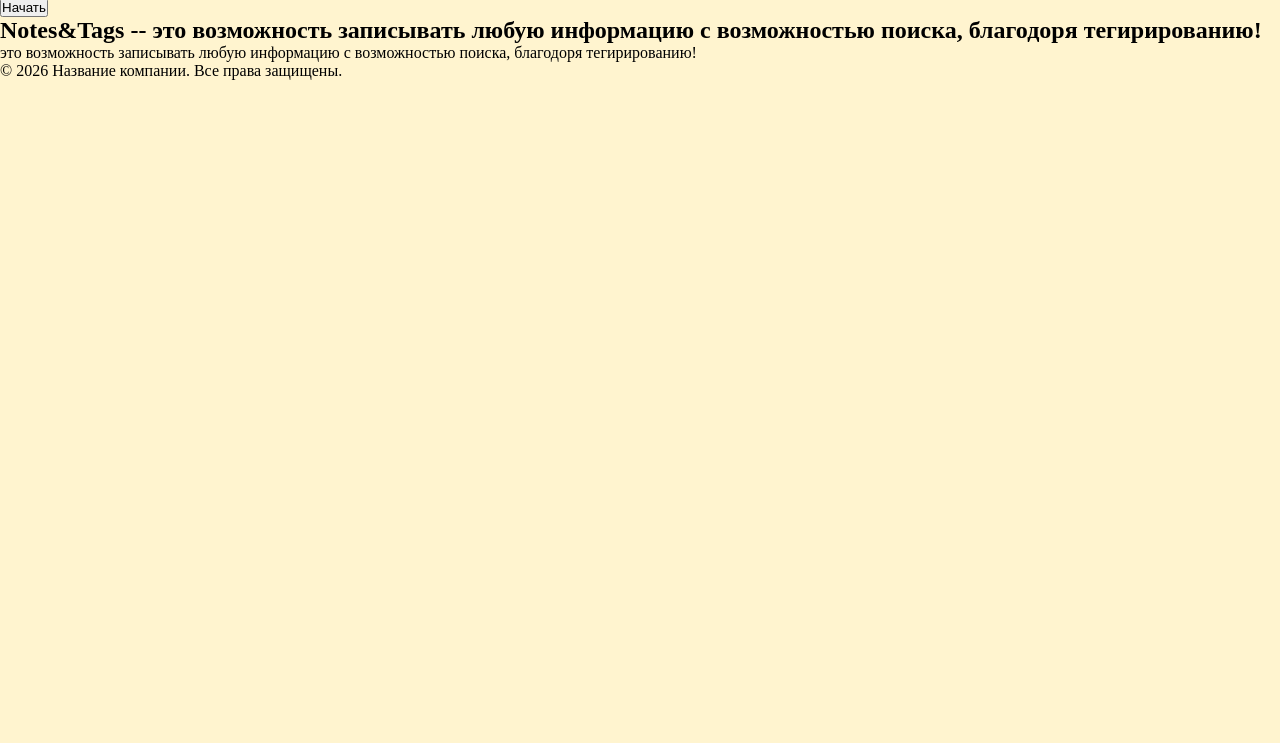
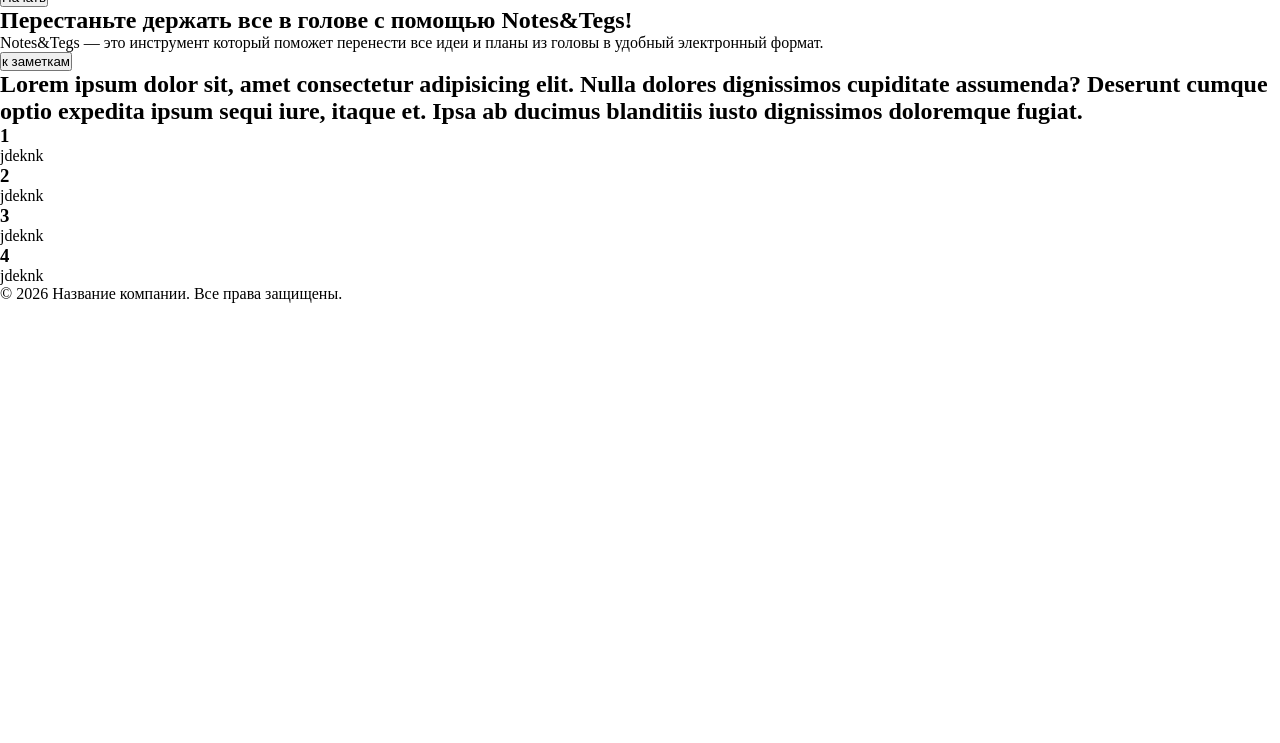
Before and after one commit to Argoshick/My-project-for-Hexlet, a plain HTML site: page layout/index.html in a window 1280 px wide. Shown: the part 57-800 px from the top of the page. Drawn offline with Linux system fonts and the light colour scheme.

Commit message:
сделал первыую страницу

```diff
--- a/layout/index.html
+++ b/layout/index.html
@@ -8,28 +8,77 @@
 </head>
 <body>
         <header class="header">
-        <h1>Notes&Tegs</h1>
+
         <nav>
+            <h1>Notes&Tegs</h1>
             <a href="#">Главная</a>
-            <a href="#">О нас</a>
+            <a href="#"></a>
         </nav>
-        <button class="begin">Начать</button>
+        <button>Начать</button>
     </header>
 
     <!-- ОСНОВНОЙ КОНТЕНТ -->
     <main>
+        <div>
+            <p></p>
+        </div>
         <section>
-            <h2>Notes&Tags -- это возможность записывать любую информацию с возможностью поиска, благодоря тегирированию! </h2>
-            <p>это возможность записывать любую информацию с возможностью поиска, благодоря тегирированию!</p>
-        </section> <div>
+            <h2>Перестаньте держать все в голове с помощью Notes&Tegs!</h2>
+            <p>Notes&Tegs — это инструмент который поможет перенести все идеи и планы из головы в удобный электронный формат.</p>
+        </section>
+        <button>к заметкам</button>
 
-        </div>
+        <section>
+            <div>
+                <section>
+                    <h2>Lorem ipsum dolor sit, amet consectetur adipisicing elit. Nulla dolores dignissimos cupiditate assumenda? Deserunt cumque optio expedita ipsum sequi iure, itaque et. Ipsa ab ducimus blanditiis iusto dignissimos doloremque fugiat.</h2>
+                    <div>
+                        <h3>1</h3>
+                        <p>jdeknk</p>
+                    </div>
+
+                    <div>
+                        <h3>2</h3>
+                        <p>jdeknk</p>
+                    </div>
+
+                    <div>
+                        <h3>3</h3>
+                        <p>jdeknk</p>
+                    </div>
+
+                    <div>
+                        <h3>4</h3>
+                        <p>jdeknk</p>
+                    </div>
+                </section>
+            </div>
+        </section>
+
+
+
+
+
+
+
+
+
+
     </main>
+
+
+
+
+
+
+
+
 
     <footer>
         <p>&copy; 2026 Название компании. Все права защищены.</p>
     </footer>
 
 
+
 </body>
 </html>
--- a/layout/style.css
+++ b/layout/style.css
@@ -3,7 +3,3 @@
     padding: 0;
     box-sizing: border-box;
 }
-
-body{
- background-color: rgb(255, 244, 207);
-}
```
